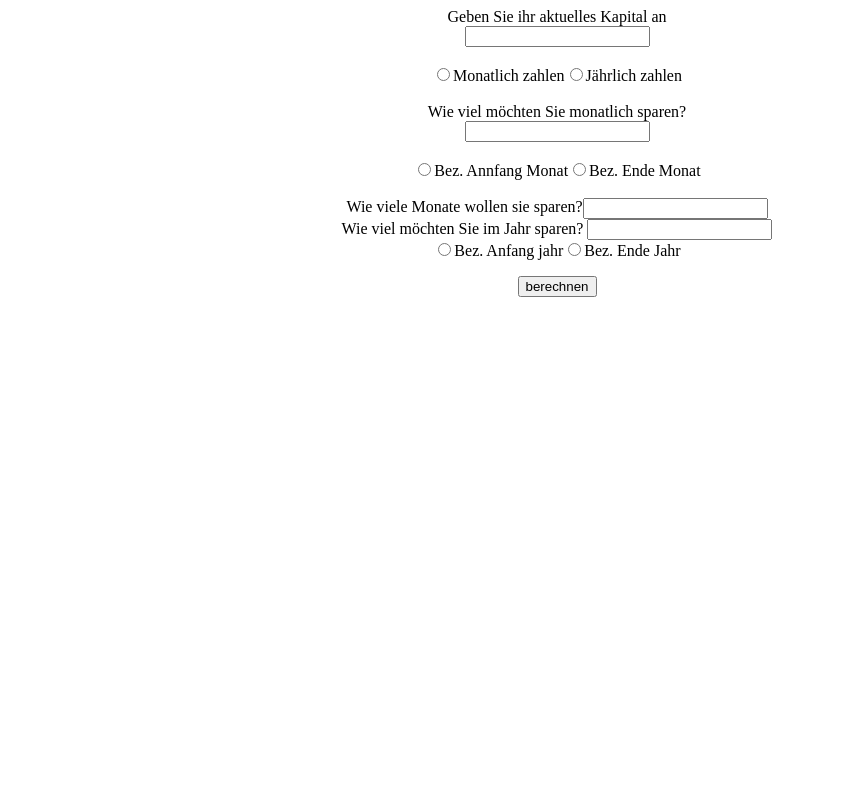
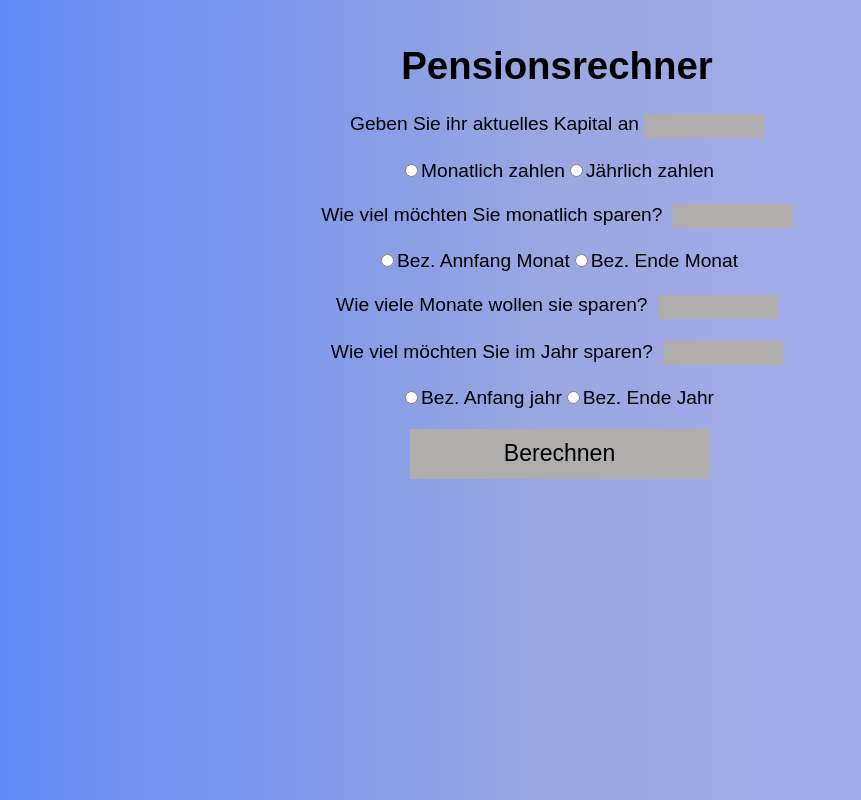
Before and after one commit to y4nisb/Pensionsrechner, a React (Create React App) app in the folder client/: page / in a window 1280 px wide. Shown: the whole page, without its empty margins (83-944 px from the left). Built offline with nearby package versions, Linux system fonts and the light colour scheme.

Commit message:
Stlying
Graphik kapitalvortschritt : Styling : 1 :
grobes design für die applikation gemacht, übersichtlicher gemacht, Titel erstellt, Css gekürzt, schriftgrösse vergrössert

```diff
--- a/client/src/App.css
+++ b/client/src/App.css
@@ -1,29 +1,14 @@
+html{
+  margin-top: 10px;
+}
+
 .App {
+  font-family: Arial, sans-serif;
   text-align: center;
   display: flex;
   flex-direction: column;
   justify-content: center;
-}
-.input1 {
-  display: flex;
-  flex-direction: column;
-  justify-content: center;
-  align-items: center;
-}
-.input2 {
-  display: flex;
-  flex-direction: column;
-  justify-content: center;
-  align-items: center;
-}
-
-.inputs1 input {
-  width: 300px;
-  height: 20px;
-}
-.inputs2 input {
-  width: 300px;
-  height: 20px;
+  font-size: 120%;
 }
 
 .monatBezahlung {
@@ -31,3 +16,22 @@
   flex-direction: row;
   justify-content: center;
 }
+
+.input input, .berechnenButton button{
+  background-color: rgb(175, 172, 172);
+  padding: 0;
+  border: 0;
+  width: 120px;
+  height: 24px;
+  margin-left: 5px;
+}
+
+body {
+  background: linear-gradient(to right, #5886FA, #9BA7E0, #A7AEF5);
+}
+
+.berechnenButton button{
+  width: 300px;
+  height: 50px;
+  font-size: 120%;
+}
--- a/client/src/App.js
+++ b/client/src/App.js
@@ -3,7 +3,11 @@ import "./App.css";
 function App() {
   return (
     <div className="App">
-      <div className="input1">
+      <div className="titel">
+          <h1>Pensionsrechner</h1>
+      </div>
+
+      <div className="input">
         <label> Geben Sie ihr aktuelles Kapital an</label>
         <input type="number" />
       </div>
@@ -19,7 +23,7 @@ function App() {
 
       <br></br>
 
-      <div className="input2">
+      <div className="input">
         <label> Wie viel möchten Sie monatlich sparen? </label>
         <input type="number" />
       </div>
@@ -40,15 +44,19 @@ function App() {
 
       <br></br>
 
-      <div className="monatBezahlung">
+      <div className="input">
         <label> Wie viele Monate wollen sie sparen? </label>
         <input type="number" />
       </div>
 
-      <div className="jahreBezahlung">
+      <br></br>
+
+      <div className="input">
         <label> Wie viel möchten Sie im Jahr sparen? </label>
         <input type="number" />
       </div>
+
+      <br></br>
 
       <div className="radio4">
         <input type="radio" name="bezAnfJahr" value="bezAnfJahr" />
@@ -72,7 +80,7 @@ function App() {
           const rueckgabe = "Sie hätten "+ sparbetrag * anzMonate+ " mit uns Gespart!"
           textoutput.textContent=(rueckgabe);
         }}
-        name="berechnen">berechnen</button>
+        name="berechnen">Berechnen</button>
       </div>
     </div>
   );
```
